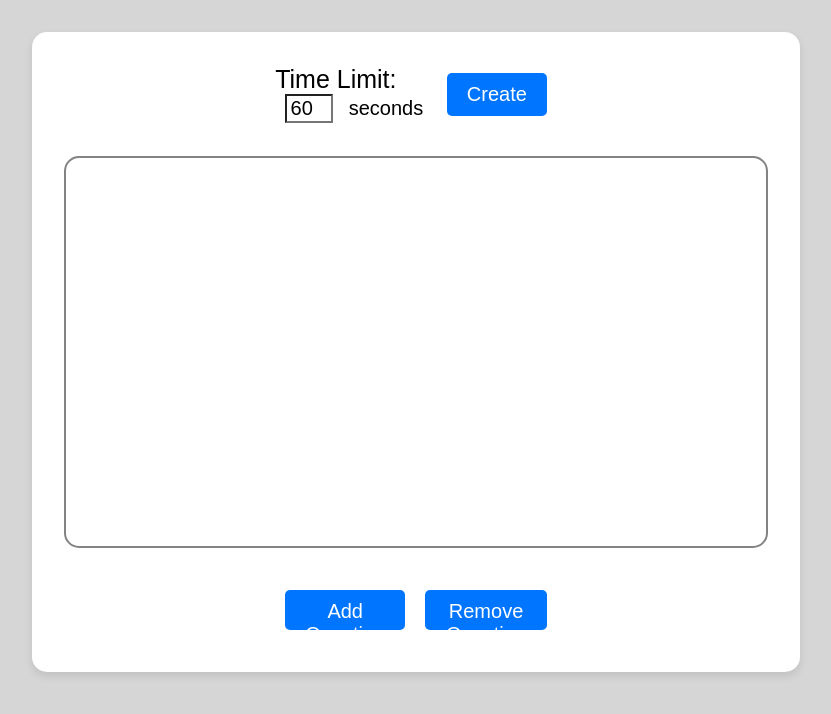
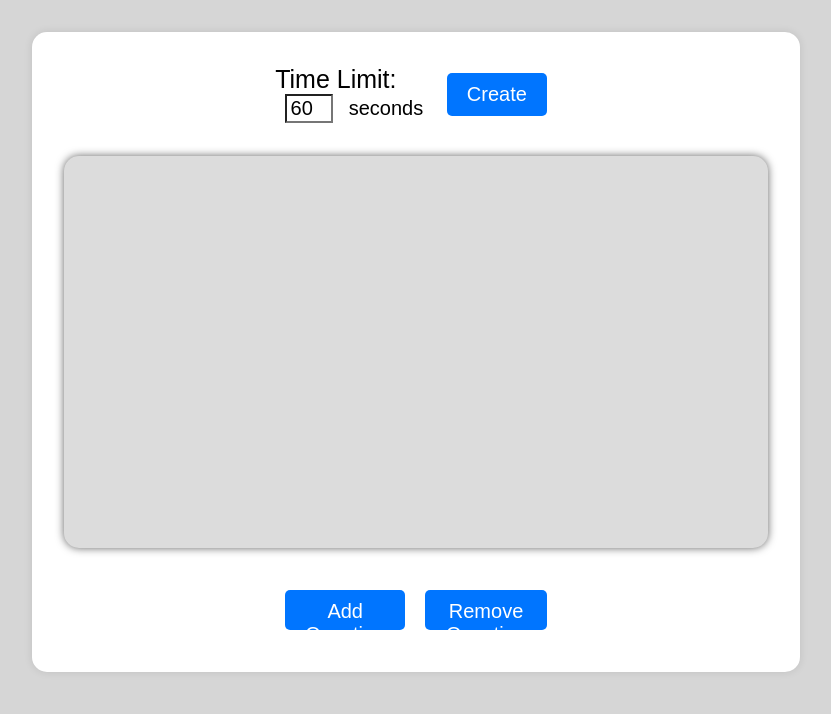
Before and after one commit to BALD-rs/eduwiz, a SvelteKit app in the folder eduwiz-node/: page /createGame in a window 1280 px wide. Shown: the top 714 px of the page, without its empty margins (224-1055 px from the left). Built offline with nearby package versions, Linux system fonts and the light colour scheme.

Commit message:
Updated createGame css

```diff
--- a/eduwiz-node/src/routes/createGame/+page.svelte
+++ b/eduwiz-node/src/routes/createGame/+page.svelte
@@ -102,7 +102,7 @@
 		margin: 2em auto;
 		padding: 2em;
 		background: white;
-		box-shadow: 0 4px 8px rgba(0, 0, 0, 0.1);
+		box-shadow: 0 0px 8px rgba(0, 0, 0, 0.1);
 		border-radius: 15px;
 		box-sizing: border-box;
 	}
@@ -135,8 +135,9 @@
 		overflow-y: auto;
 		display: flex;
 		flex-direction: column;
-		border: 2px solid rgb(131, 131, 131);
 		border-radius: 15px;
+		background-color: gainsboro;
+		box-shadow: 0px 0px 8px rgba(100, 100, 100, 50);
 	}
 
 	div.bottom-bar {
@@ -191,6 +192,6 @@
 	input[type='text'] {
 		padding: 10px;
 		border-radius: 5px;
-		box-shadow: 0 1px 2px rgba(0, 0, 0, 0.1);
+		box-shadow: 0 0px 5px rgba(180, 180, 180, 10);
 	}
 </style>
```
